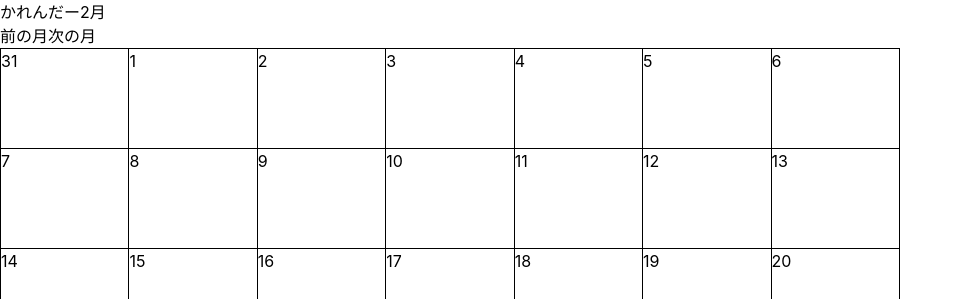
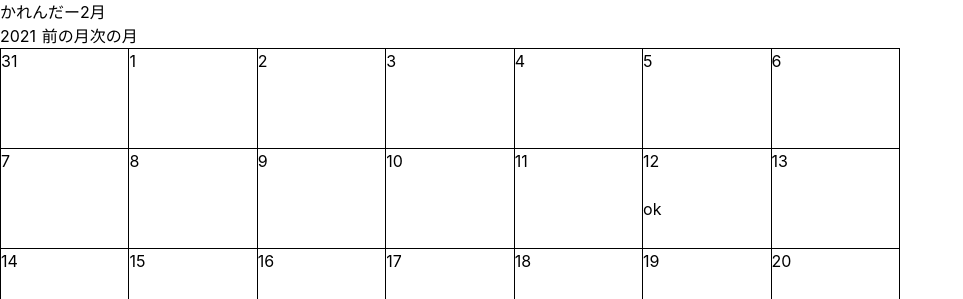
Before and after one commit to doriasu/kyoutoiuhi, a Nuxt app: page /calendar in a window 1280 px wide. Shown: the top 299 px of the page, without its empty margins (0-963 px from the left). Built offline with nearby package versions, Linux system fonts and the light colour scheme.

Commit message:
evaluationを表示

```diff
--- a/pages/calendar.vue
+++ b/pages/calendar.vue
@@ -1,6 +1,7 @@
 <template>
   <div>
     <h2>かれんだー{{ currentDate.month() + 1 }}月</h2>
+    {{currentDate.year()}}
     <button @click="prevMonth">前の月</button>
     <button @click="nextMonth">次の月</button>
     <div style="max-width: 900px; border-top: 1px solid">
@@ -10,7 +11,8 @@
         style="display: flex; border-left: 1px solid"
       >
         <div class="cell" v-for="(day, index) in week" :key="index">
-          {{ day.date }}
+          {{ day.date }}<br><br>
+          {{getEval(day.date)}}
         </div>
       </div>
     </div>
@@ -33,7 +35,6 @@ export default Vue.extend({
     calendars():{[name:string]:Number}[][] {
       return this.getCalendar();
     },
-
   },
   methods: {
     getStartDate():moment.Moment {
@@ -75,6 +76,17 @@ export default Vue.extend({
       this.currentDate = moment(this.currentDate).subtract(1, "month");
       return;
     },
+    getEval(day:Number){
+      let evaluation:string="";
+      for(let i=0;i<this.commentData.length;i++){
+        let data=this.commentData[i];
+        if(data["year"]==this.currentDate.year()&&data["month"]==this.currentDate.month()+1&&data["day"]==day){
+          evaluation=data["eval"];
+          break
+        }
+      }
+      return evaluation;
+    }
   },
   mounted() {},
 });
```
